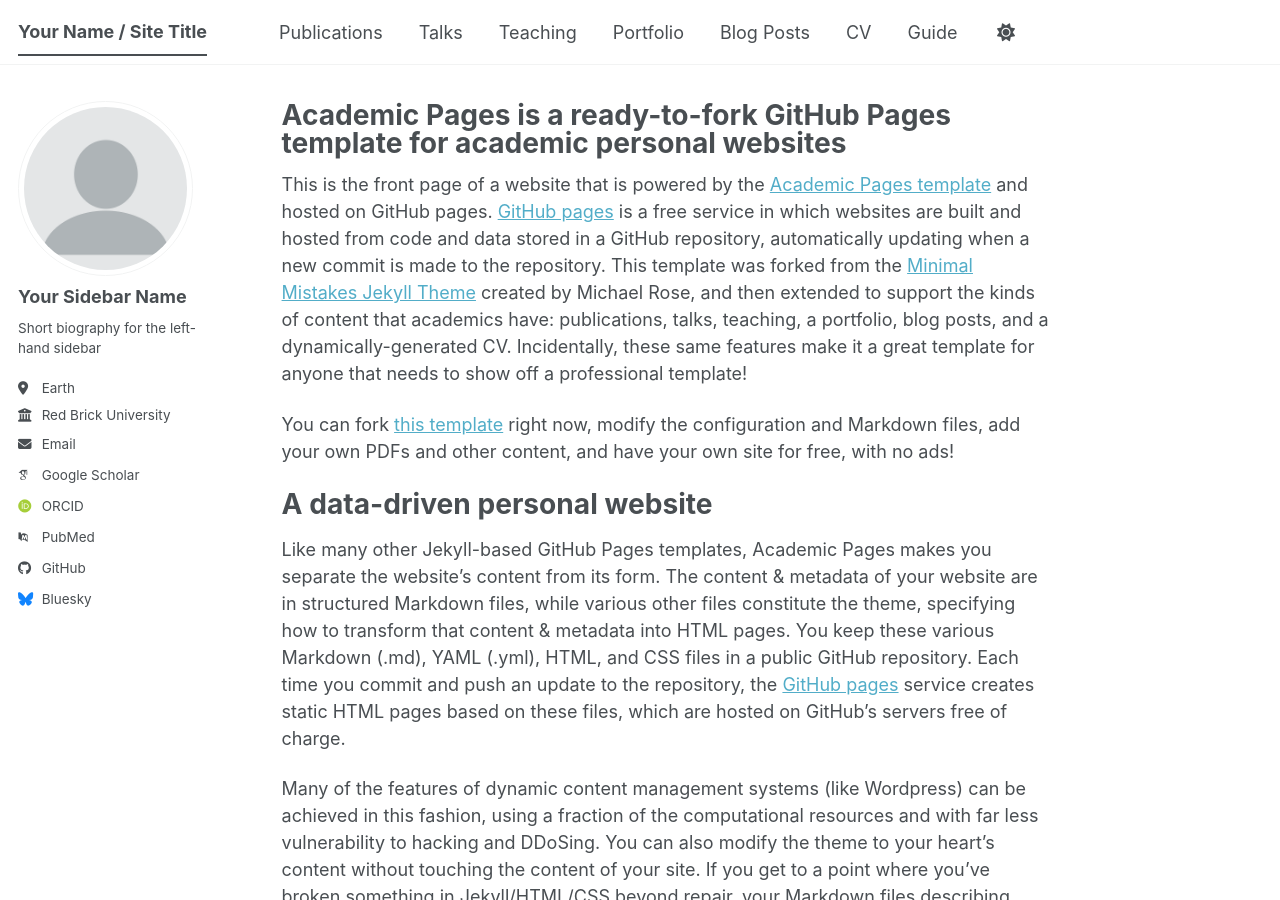
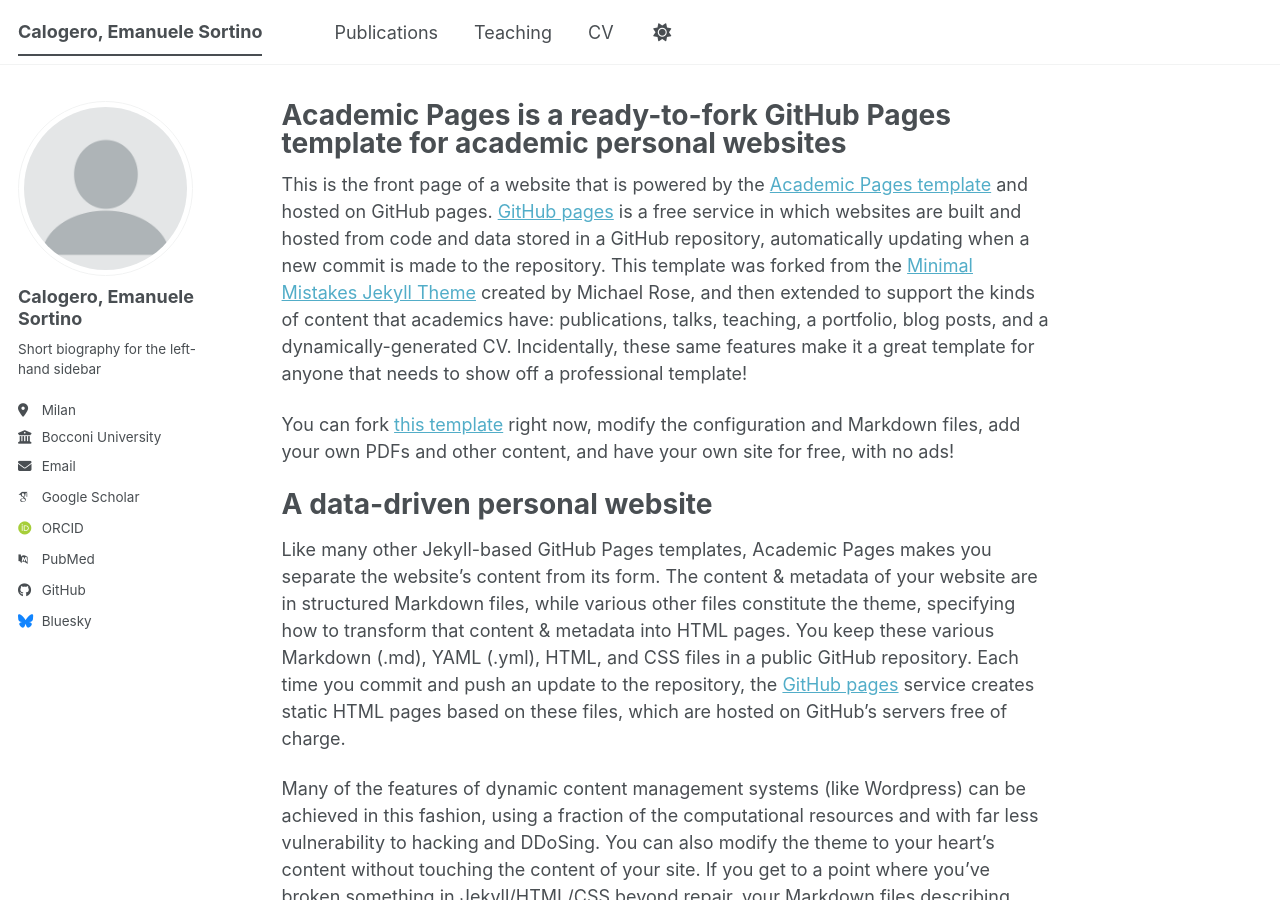
Before and after one commit to calosor/calosor.github.io, a Jekyll site: the page built from _pages/about.md, in a window 1280 px wide and 900 px high. Built offline with Jekyll 4.4.1, drawn with Linux system fonts in a browser that asks for light colours; some web fonts are replaced; a script bundle is joined from its source files by our own code; library files that are not in the unit come from our copies.

```diff
--- a/_config.yml
+++ b/_config.yml
@@ -9,7 +9,7 @@
 # Basic Site Settings
 locale                   : "en-US"
 site_theme               : "default" # The available themes options are "default", "air", "sunrise", "mint", "dirt" and "contrast"
-title                    : "Your Name / Site Title"
+title                    : "Calogero, Emanuele Sortino"
 title_separator          : "-"
 name                     : &name "Calogero, Emanuele Sortino"
 description              : &description "Your Name's academic portfolio"   # Update this with a general description of your site, this is the default if not overridden by a page
@@ -24,13 +24,13 @@ repository               : "academicpages/academicpages.github.io"
 author:
   # Biographic information
   avatar           : "profile.png"
-  name             : "Your Sidebar Name"
+  name             : "Calogero, Emanuele Sortino"
   pronouns         : # example: "she/her"
   bio              : "Short biography for the left-hand sidebar"
-  location         : "Earth"
-  employer         : "Red Brick University"
+  location         : "Milan"
+  employer         : "Bocconi University"
   uri              : # URL
-  email            : "none@example.org"
+  email            : "calogero.sortino@phd.unibocconi.it"
 
   # Academic websites
   academia         : # URL
```
Also changed, not shown: _data/navigation.yml (+8 -8 lines).
